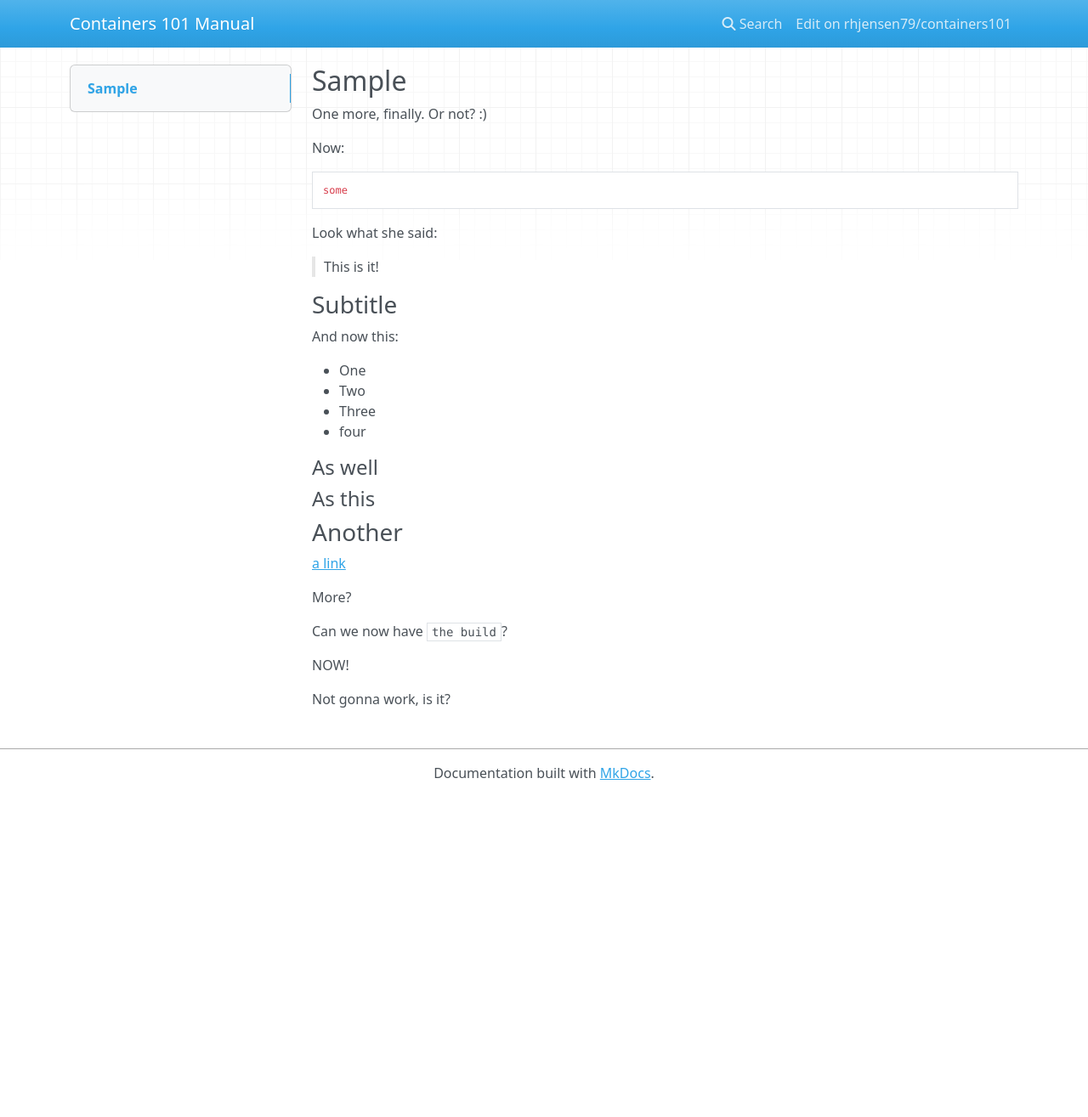
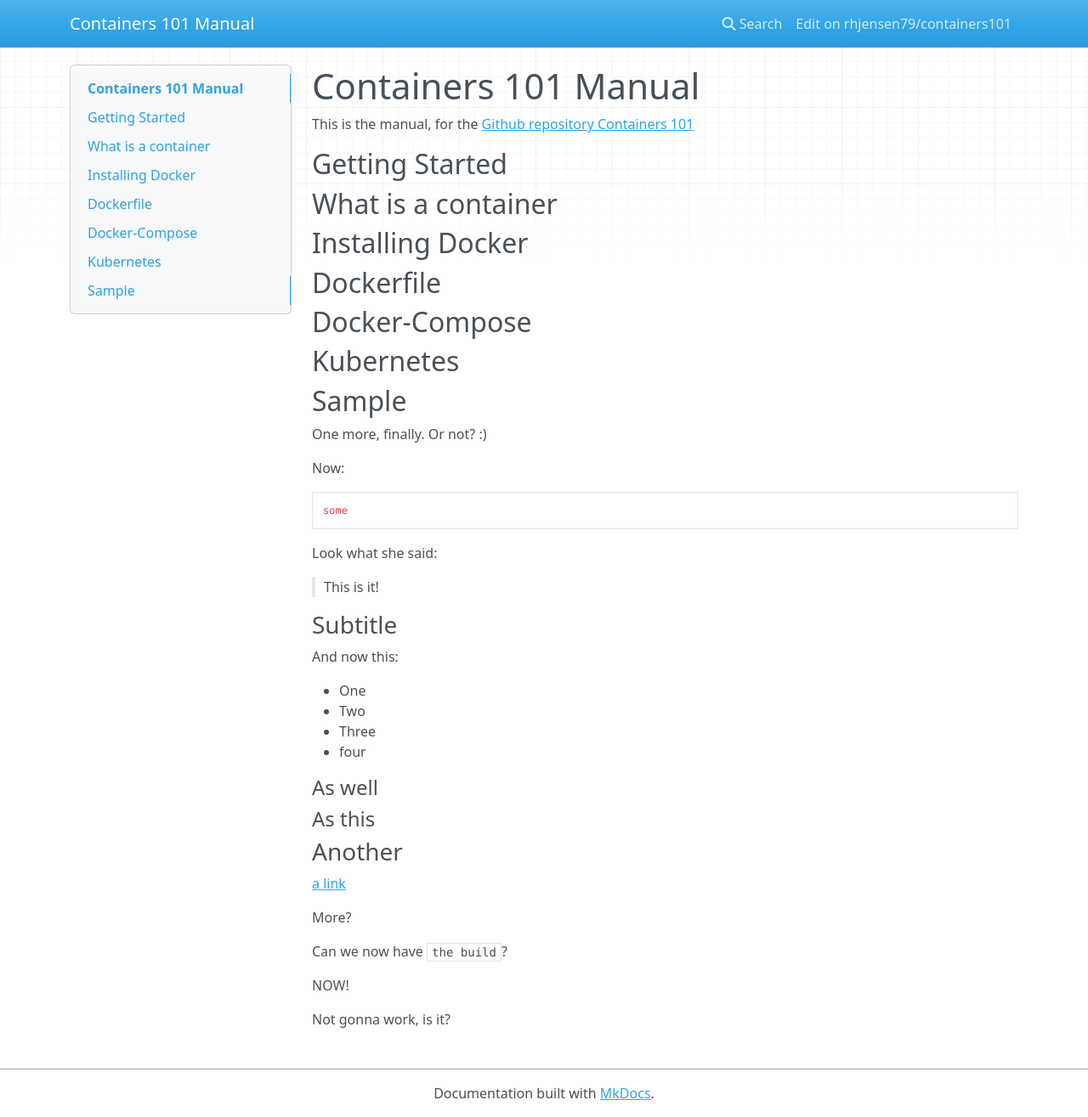
Before and after one commit to rhjensen79/containers101, an MkDocs documentation site: the page built from docs/index.md, in a window 1280 px wide and 1315 px high. Shown: the whole window at 85% size. Built offline with MkDocs 1.6.1, drawn with Linux system fonts in a browser that asks for light colours; nearby versions of some CDN libraries.

Commit message:
added sections

```diff
--- a/docs/index.md
+++ b/docs/index.md
@@ -1,3 +1,19 @@
+# Containers 101 Manual
+
+This is the manual, for the [Github repository Containers 101](https://github.com/rhjensen79/containers101)
+
+## Getting Started
+
+## What is a container
+
+## Installing Docker
+
+## Dockerfile
+
+## Docker-Compose
+
+## Kubernetes
+
 ## Sample
 
 One more, finally. Or not? :)
```
